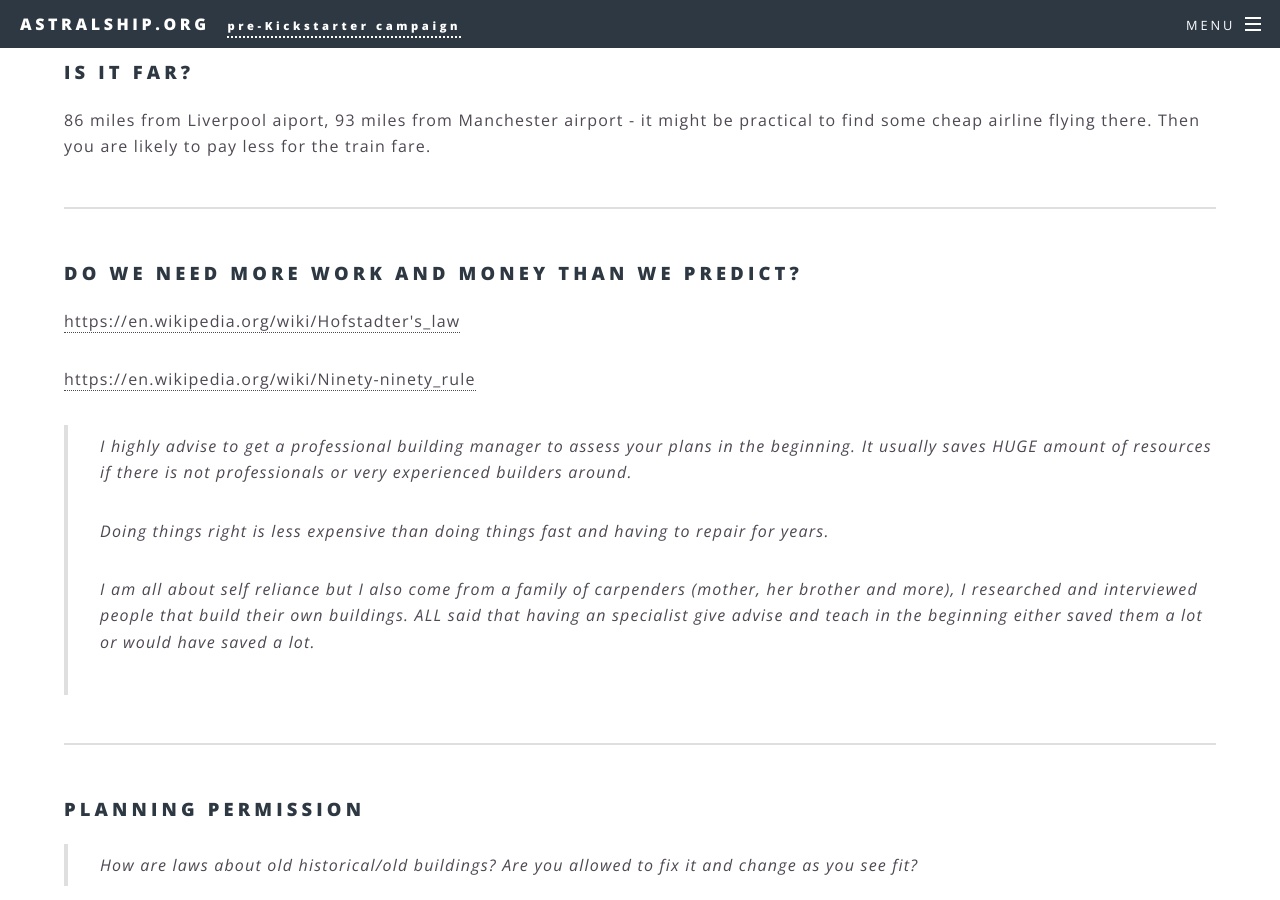
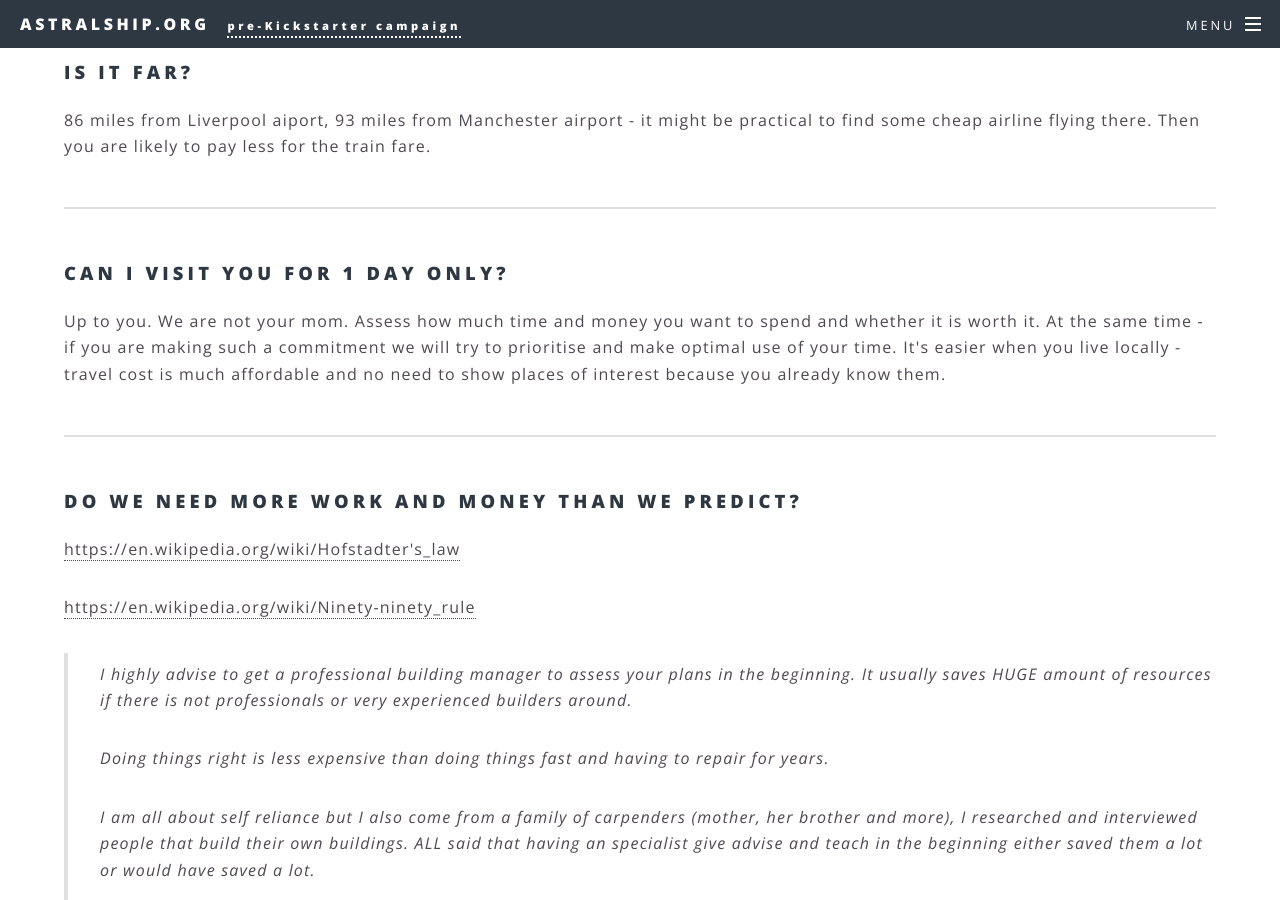
Before and after one commit to astralship/astralship.github.io, a Jekyll site: the page built from faq.html, in a window 1280 px wide and 900 px high, scrolled down 2282 px. Built offline with Jekyll 4.4.1, drawn with Linux system fonts in a browser that asks for light colours; comment, search, counter and statistics services are not loaded.

Commit message:
Updating FAQ - someone wanted to visit for one day only

```diff
--- a/faq.html
+++ b/faq.html
@@ -42,6 +42,12 @@ order: 999998
 
 	<hr />
 
+	<h3>Can I visit you for 1 day only?</h3>
+	<p>Up to you. We are not your mom. Assess how much time and money you want to spend and whether it is worth it. At the same time - if you are making such a commitment we will try to prioritise and make optimal use of your time. It's easier when you live locally - travel cost is much affordable and no need to show places of interest because you already know them.</p>
+
+
+	<hr />
+
 	<h3>Do we need more work and money than we predict?</h3>
 	<p><a href="https://en.wikipedia.org/wiki/Hofstadter's_law">https://en.wikipedia.org/wiki/Hofstadter's_law</a></p>
 	<p><a href="https://en.wikipedia.org/wiki/Ninety-ninety_rule">https://en.wikipedia.org/wiki/Ninety-ninety_rule</a></p>
```
